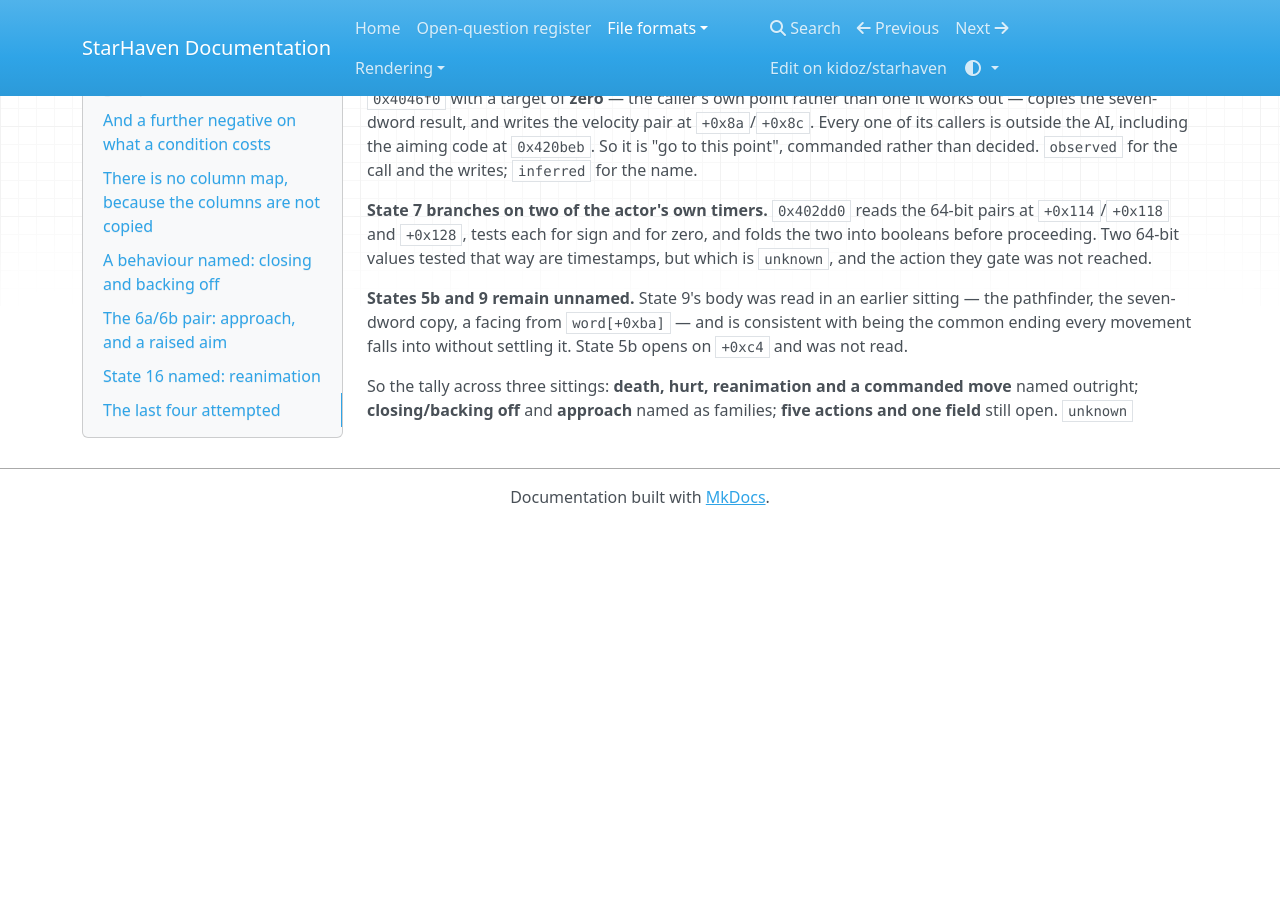
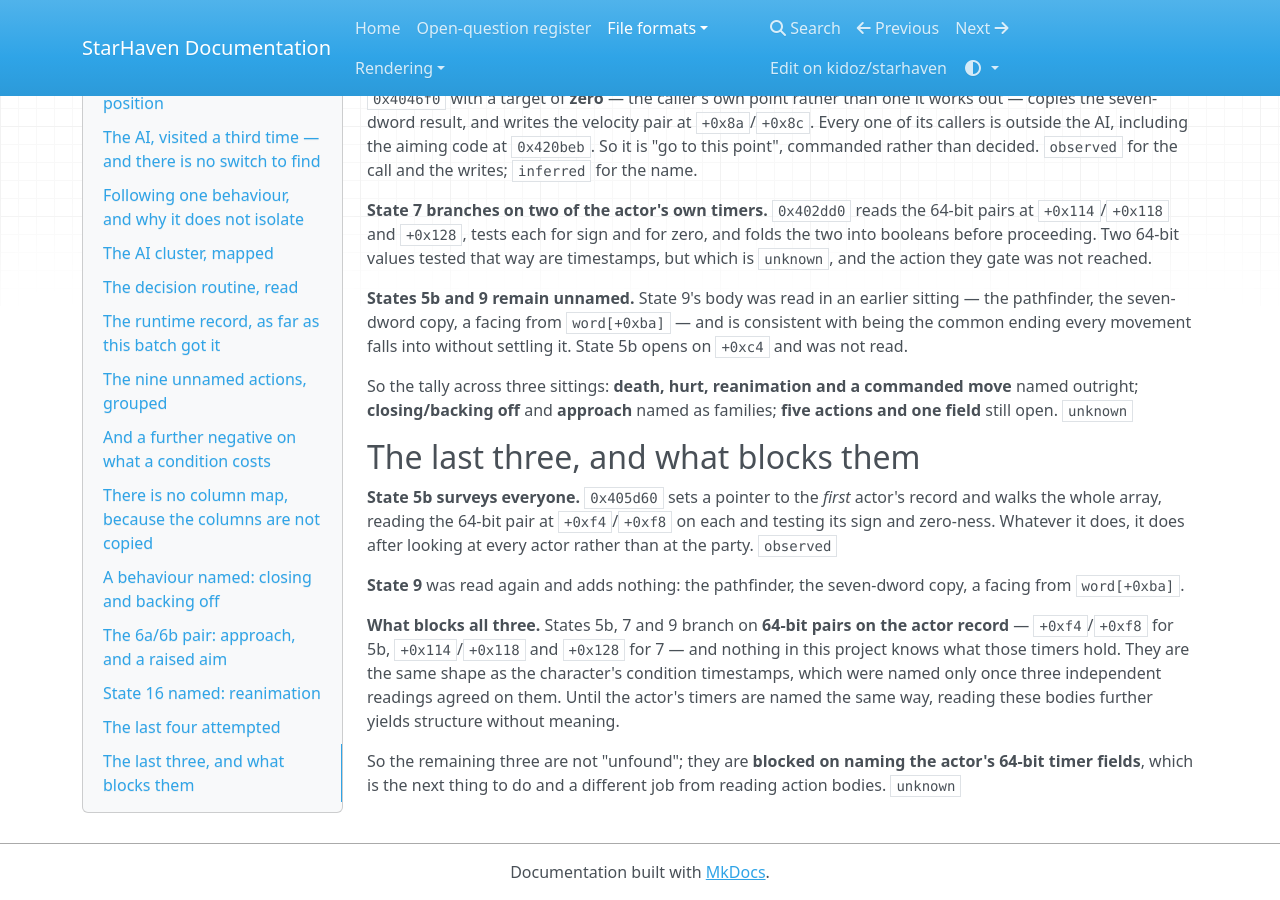
Before and after one commit to kidoz/starhaven, an MkDocs documentation site: the page built from docs/formats/event-actors.md, in a window 1280 px wide and 900 px high, scrolled down 10084 px. Built offline with MkDocs 1.6.1, drawn with Linux system fonts in a browser that asks for light colours; nearby versions of some CDN libraries; before the commit the page ends 10609 px from its top, so only the background shows below that.

Commit message:
Find what blocks the AI's last three actions

```diff
--- a/docs/formats/event-actors.md
+++ b/docs/formats/event-actors.md
@@ -494,3 +494,25 @@ without settling it. State 5b opens on `+0xc4` and was not read.
 So the tally across three sittings: **death, hurt, reanimation and a
 commanded move** named outright; **closing/backing off** and **approach**
 named as families; **five actions and one field** still open. `unknown`
+
+## The last three, and what blocks them
+
+**State 5b surveys everyone.** `0x405d60` sets a pointer to the *first*
+actor's record and walks the whole array, reading the 64-bit pair at
+`+0xf4`/`+0xf8` on each and testing its sign and zero-ness. Whatever it does,
+it does after looking at every actor rather than at the party. `observed`
+
+**State 9** was read again and adds nothing: the pathfinder, the seven-dword
+copy, a facing from `word[+0xba]`.
+
+**What blocks all three.** States 5b, 7 and 9 branch on **64-bit pairs on the
+actor record** — `+0xf4`/`+0xf8` for 5b, `+0x114`/`+0x118` and `+0x128` for
+7 — and nothing in this project knows what those timers hold. They are the
+same shape as the character's condition timestamps, which were named only
+once three independent readings agreed on them. Until the actor's timers are
+named the same way, reading these bodies further yields structure without
+meaning.
+
+So the remaining three are not "unfound"; they are **blocked on naming the
+actor's 64-bit timer fields**, which is the next thing to do and a different
+job from reading action bodies. `unknown`
```
Also changed, not shown: README.md (+7 -0 lines).
